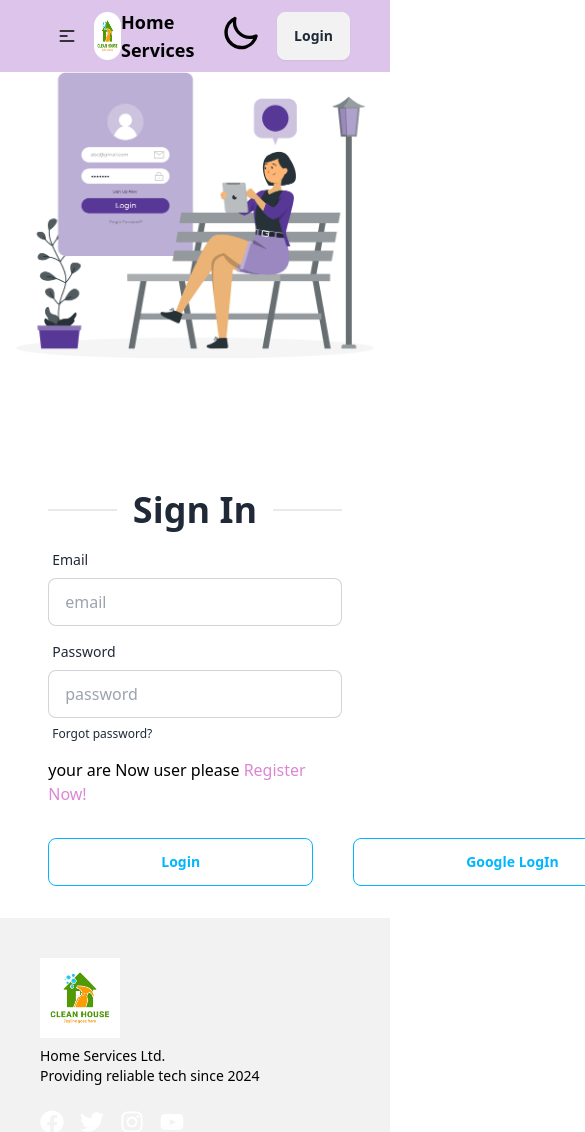
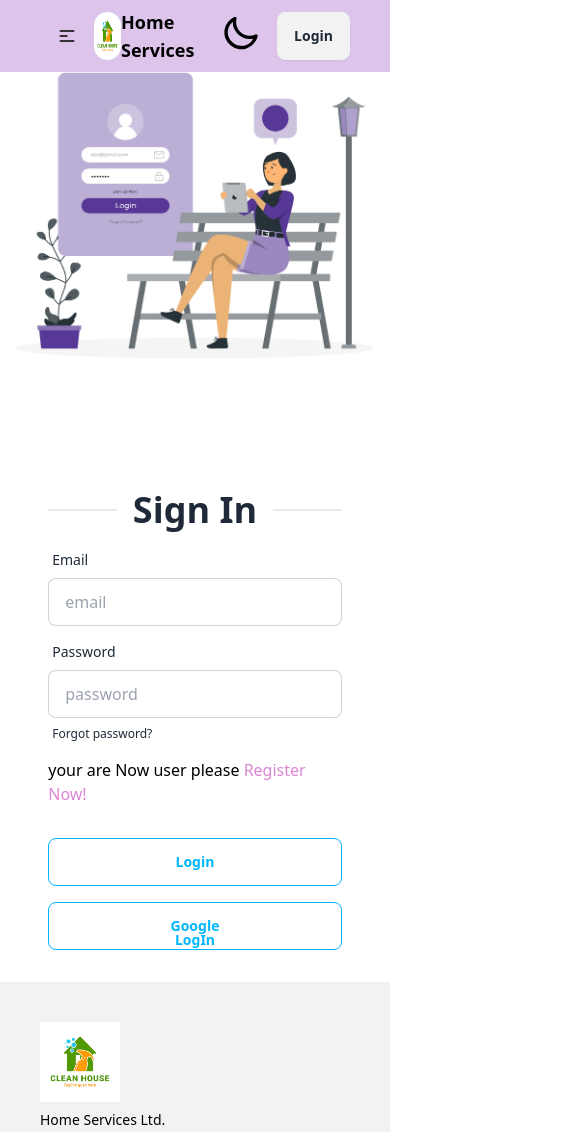
Before and after one commit to Anonda25/Home_Services, a React (Vite) app: page /login in a window 390 px wide. Shown: the top 1132 px of the page, 585 px wide, since content can reach past the window. Built offline with nearby package versions, Linux system fonts and the light colour scheme; no server answers.

Commit message:
responsived the user login and resister button

```diff
--- a/src/Pages/Login.jsx
+++ b/src/Pages/Login.jsx
@@ -90,7 +90,7 @@ const Login = () => {
                     <p >your are  Now user please <Link to={'/register'} className=" text-[#DC86D4] "> Register Now!
                     </Link>  </p>
 
-                    <div className=" mt-6 flex justify-self-start gap-10">
+                    <div className=" mt-6 flex flex-col lg:flex-row justify-self-start lg:gap-10 gap-4">
                         <button className="btn   px-28 btn-outline btn-info py-4">Login</button>
                         <button onClick={handelGoogleLogin} className="btn   px-28 btn-outline btn-info py-4">Google LogIn</button>
                     </div>
--- a/src/Pages/Register.jsx
+++ b/src/Pages/Register.jsx
@@ -93,7 +93,7 @@ const Register = () => {
                     </div>
                     <p >You are  Creacte a Account please <Link to={'/login'} className=" text-[#DC86D4] "> Login Now!
                                         </Link>  </p>
-                    <div className="flex gap-10 mt-6">
+                    <div className="flex lg:gap-10 gap-4 flex-col lg:flex-row  mt-6">
                         <button className="btn   px-28 btn-outline btn-info py-4">Register Now</button>
                         <button onClick={handelGoogleLogin} className="btn   px-28 btn-outline btn-info py-4">Google LogIn</button>
                     </div>
```
